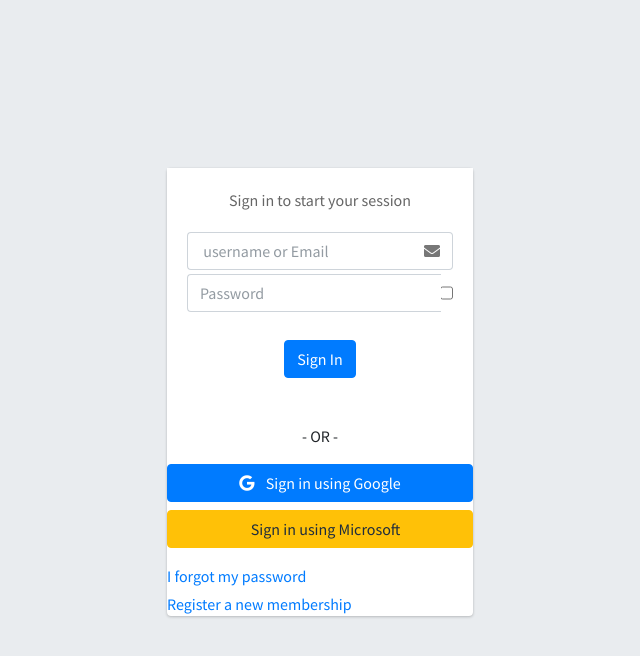
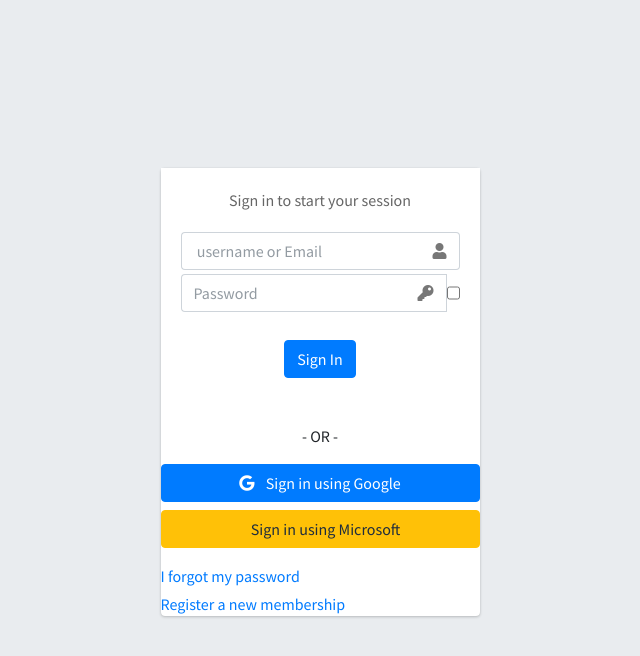
Before and after one commit to sizzoh/budget, a Django app: page /login in a window 1280 px wide. Shown: the top 656 px of the page, without its empty margins (320-960 px from the left). Run offline with Django 4.2, Linux system fonts and the light colour scheme; some libraries are stand-ins or nearby versions.

Commit message:
updating requirements

```diff
--- a/templates/login.html
+++ b/templates/login.html
@@ -52,13 +52,16 @@
           <input type="text" class="form-control" name="username" id="username" placeholder=" username or Email">
           <div class="input-group-append">
             <div class="input-group-text">
-              <span class="fas fa-envelope"></span>
+              <span class="fas fa-user"></span>
             </div>
           </div>
         </div>
         <div class="input-group mb-1">
           <input type="password" class="form-control" name="password" id="pass" placeholder="Password">
           <div class="input-group-append">
+            <div class="input-group-text">
+              <span class="fas fa-key"></span>
+            </div>
             <input type="checkbox" id="show" >
           </div>
 
```
